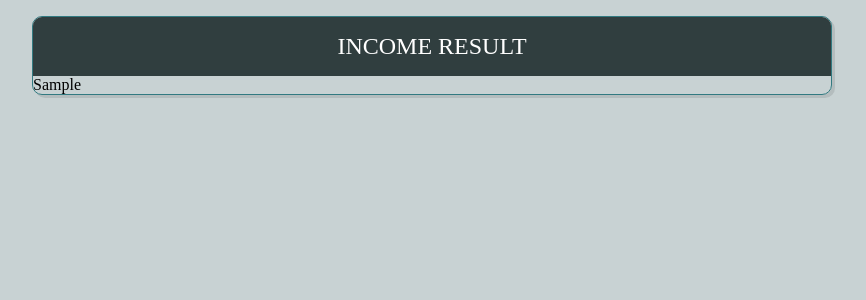
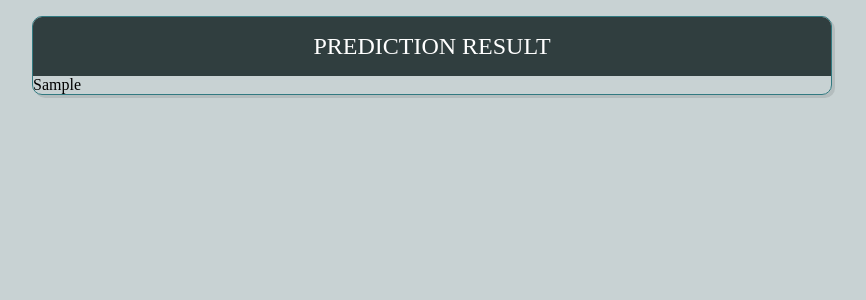
Before and after one commit to matindra/Airline-Passenger-Satisfaction, a Flask app: template templates/results.html in a window 1280 px wide. Shown: the top 300 px of the page, without its empty margins (208-1074 px from the left). Run offline with Flask 3, Linux system fonts and the light colour scheme; the template is opened without the code that fills it: most values are stand-ins (such as "Sample title", 1, 10 or a date in 2020).

Commit message:
UI Images uploaded

```diff
--- a/templates/results.html
+++ b/templates/results.html
@@ -7,7 +7,7 @@
 </head>
 <body>
   <div class="table-users">
-   <div class="header">Income Result</div>
+   <div class="header">Prediction Result</div>
 
       {{final_result}}
 </div>
```
Also changed, not shown: Prediction Image/Prediction Result.png (deleted), Prediction Image/Prediction_Result.png (added).
